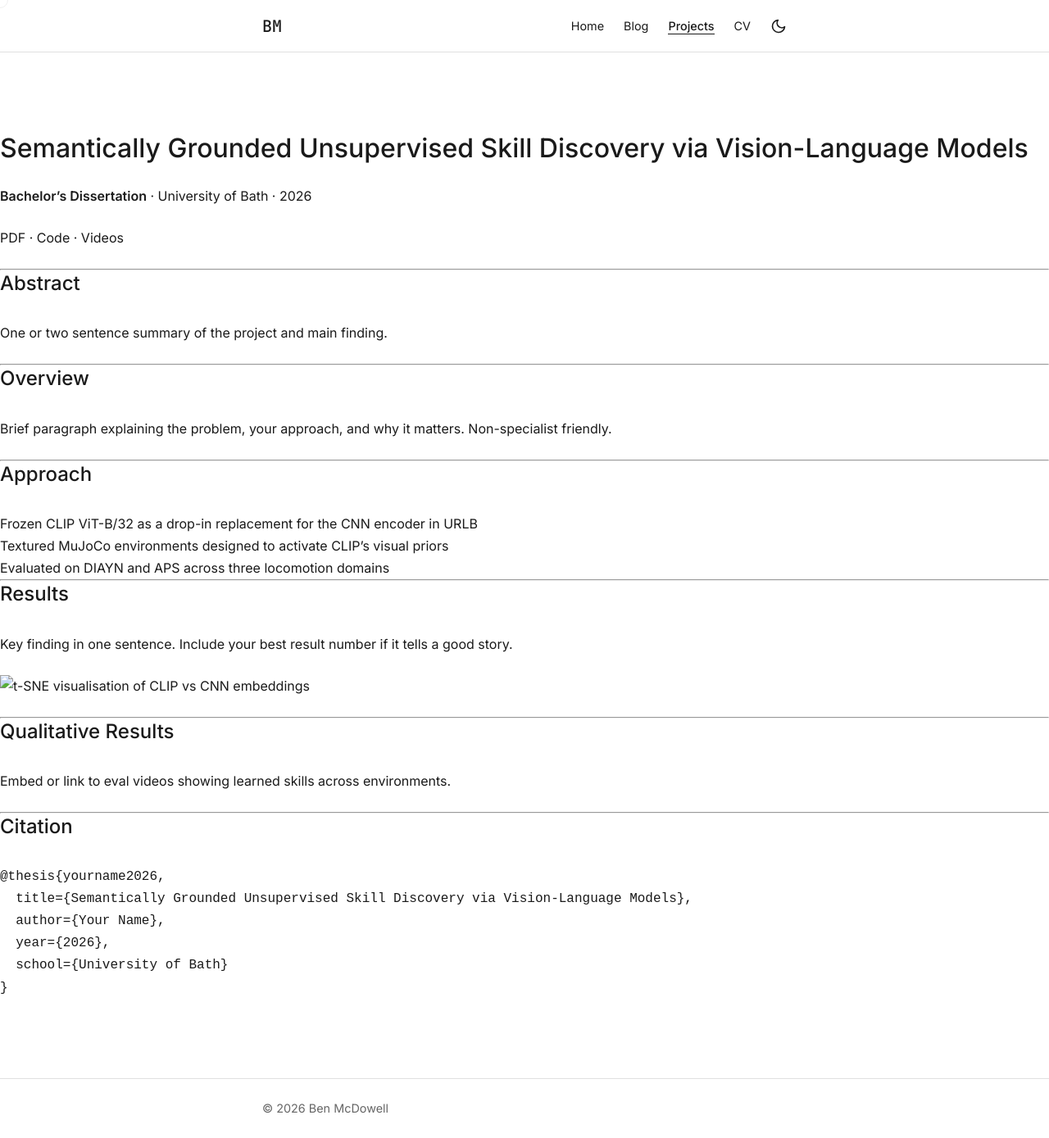
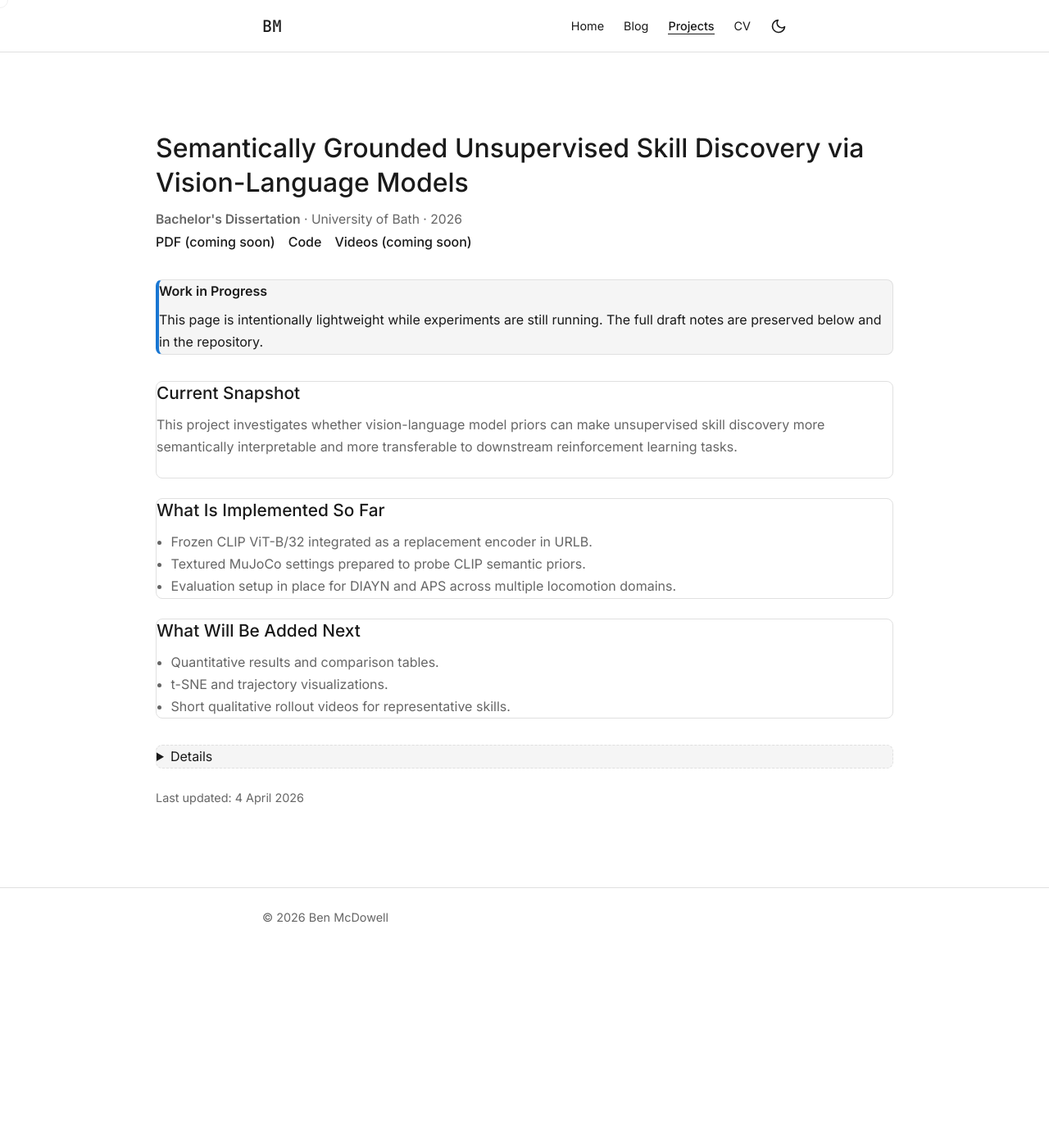
Before and after one commit to bmcd243/bmcd243.github.io, a Jekyll site: the page built from research/semantically-grounded-unsupervised-skill-discovery-via-vision-language-models.md, in a window 1280 px wide. Shown: the whole page at 82% size. Built offline with Jekyll 4.4.1, drawn with Linux system fonts in a browser that asks for light colours; after the commit the page ends 1156 px from its top, so only the background shows below that.

Commit message:
latest commit

````diff
--- a/research/semantically-grounded-unsupervised-skill-discovery-via-vision-language-models.md
+++ b/research/semantically-grounded-unsupervised-skill-discovery-via-vision-language-models.md
@@ -3,27 +3,146 @@ layout: default
 title: Semantically Grounded Unsupervised Skill Discovery via Vision-Language Models | Project
 research_active: true
 permalink: /research/semantically-grounded-unsupervised-skill-discovery-via-vision-language-models/
+wip: true
 ---
 
-# Semantically Grounded Unsupervised Skill Discovery via Vision-Language Models
+<style>
+  .project-page {
+    max-width: 900px;
+    margin: 0 auto;
+    padding: var(--space-8) var(--space-4) var(--space-20);
+  }
 
-**Bachelor's Dissertation** · University of Bath · 2026
+  .project-title {
+    margin-bottom: var(--space-3);
+  }
 
-[PDF](#) · [Code](https://github.com/bm844) · [Videos](#)
+  .project-meta {
+    color: var(--text-secondary);
+    margin-bottom: var(--space-5);
+    font-size: 0.98rem;
+  }
 
----
+  .project-links {
+    display: flex;
+    gap: var(--space-4);
+    flex-wrap: wrap;
+    margin-bottom: var(--space-8);
+  }
+
+  .project-links a {
+    font-weight: 500;
+  }
+
+  .wip-banner {
+    border: 1px solid var(--border-color);
+    border-left: 4px solid var(--primary);
+    border-radius: 8px;
+    padding: var(--space-4) var(--space-5);
+    background: var(--background-secondary);
+    margin-bottom: var(--space-8);
+  }
+
+  .wip-banner strong {
+    display: block;
+    margin-bottom: var(--space-2);
+  }
+
+  .project-card {
+    border: 1px solid var(--border-color);
+    border-radius: 8px;
+    padding: var(--space-5);
+    margin-bottom: var(--space-6);
+  }
+
+  .project-card h2 {
+    margin-top: 0;
+    margin-bottom: var(--space-3);
+    font-size: 1.3rem;
+  }
+
+  .project-card p,
+  .project-card li {
+    color: var(--text-secondary);
+  }
+
+  .project-card ul {
+    margin: 0;
+    padding-left: 1.1rem;
+  }
+
+  details.full-draft {
+    margin-top: var(--space-8);
+    border: 1px dashed var(--border-color);
+    border-radius: 8px;
+    padding: var(--space-4) var(--space-5);
+    background: var(--background-secondary);
+  }
+
+  details.full-draft summary {
+    cursor: pointer;
+    font-weight: 600;
+  }
+
+  .last-updated {
+    color: var(--text-secondary);
+    font-size: 0.9rem;
+    margin-top: var(--space-6);
+  }
+</style>
+
+<main class="project-page">
+  <h1 class="project-title">Semantically Grounded Unsupervised Skill Discovery via Vision-Language Models</h1>
+
+  <p class="project-meta"><strong>Bachelor's Dissertation</strong> · University of Bath · 2026</p>
+
+  <div class="project-links">
+    <a href="#">PDF (coming soon)</a>
+    <a href="https://github.com/bm844">Code</a>
+    <a href="#">Videos (coming soon)</a>
+  </div>
+
+  <section class="wip-banner" aria-label="Work in progress notice">
+    <strong>Work in Progress</strong>
+    This page is intentionally lightweight while experiments are still running. The full draft notes are preserved below and in the repository.
+  </section>
+
+  <section class="project-card">
+    <h2>Current Snapshot</h2>
+    <p>
+      This project investigates whether vision-language model priors can make unsupervised skill discovery
+      more semantically interpretable and more transferable to downstream reinforcement learning tasks.
+    </p>
+  </section>
+
+  <section class="project-card">
+    <h2>What Is Implemented So Far</h2>
+    <ul>
+      <li>Frozen CLIP ViT-B/32 integrated as a replacement encoder in URLB.</li>
+      <li>Textured MuJoCo settings prepared to probe CLIP semantic priors.</li>
+      <li>Evaluation setup in place for DIAYN and APS across multiple locomotion domains.</li>
+    </ul>
+  </section>
+
+  <section class="project-card">
+    <h2>What Will Be Added Next</h2>
+    <ul>
+      <li>Quantitative results and comparison tables.</li>
+      <li>t-SNE and trajectory visualizations.</li>
+      <li>Short qualitative rollout videos for representative skills.</li>
+    </ul>
+  </section>
+
+  <details class="full-draft" markdown="1">
+    <summary>View full draft content</summary>
 
 ## Abstract
 
 One or two sentence summary of the project and main finding.
 
----
-
 ## Overview
 
 Brief paragraph explaining the problem, your approach, and why it matters. Non-specialist friendly.
-
----
 
 ## Approach
 
@@ -31,23 +150,18 @@ Brief paragraph explaining the problem, your approach, and why it matters. Non-s
 - Textured MuJoCo environments designed to activate CLIP's visual priors
 - Evaluated on DIAYN and APS across three locomotion domains
 
----
-
 ## Results
 
 Key finding in one sentence. Include your best result number if it tells a good story.
 
 ![t-SNE visualisation of CLIP vs CNN embeddings](#)
 
----
-
 ## Qualitative Results
 
 Embed or link to eval videos showing learned skills across environments.
 
----
+## Citation
 
-## Citation
 ```bibtex
 @thesis{yourname2026,
   title={Semantically Grounded Unsupervised Skill Discovery via Vision-Language Models},
@@ -56,3 +170,7 @@ Embed or link to eval videos showing learned skills across environments.
   school={University of Bath}
 }
 ```
+  </details>
+
+  <p class="last-updated">Last updated: {{ "now" | date: "%-d %B %Y" }}</p>
+</main>
````
